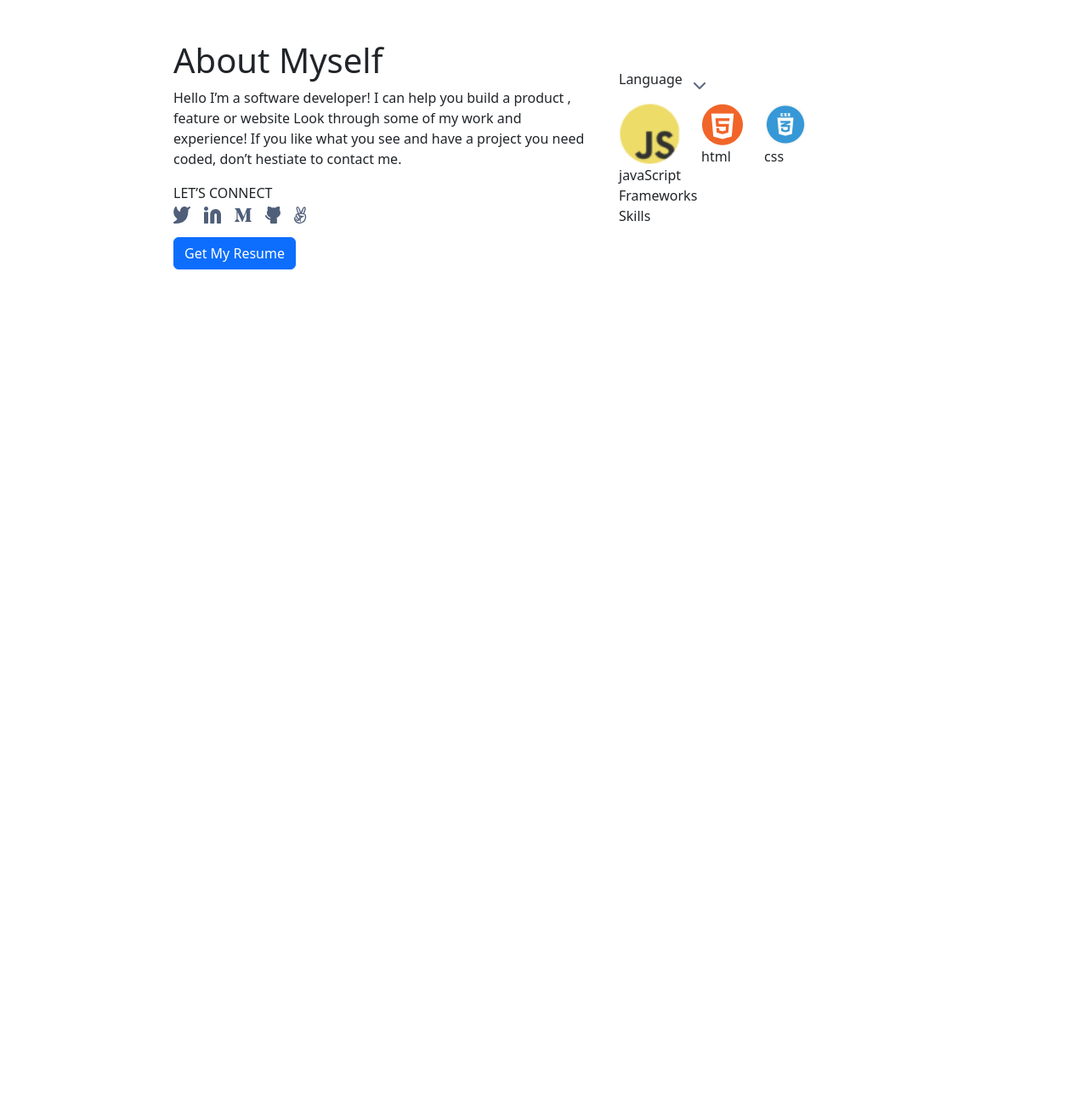
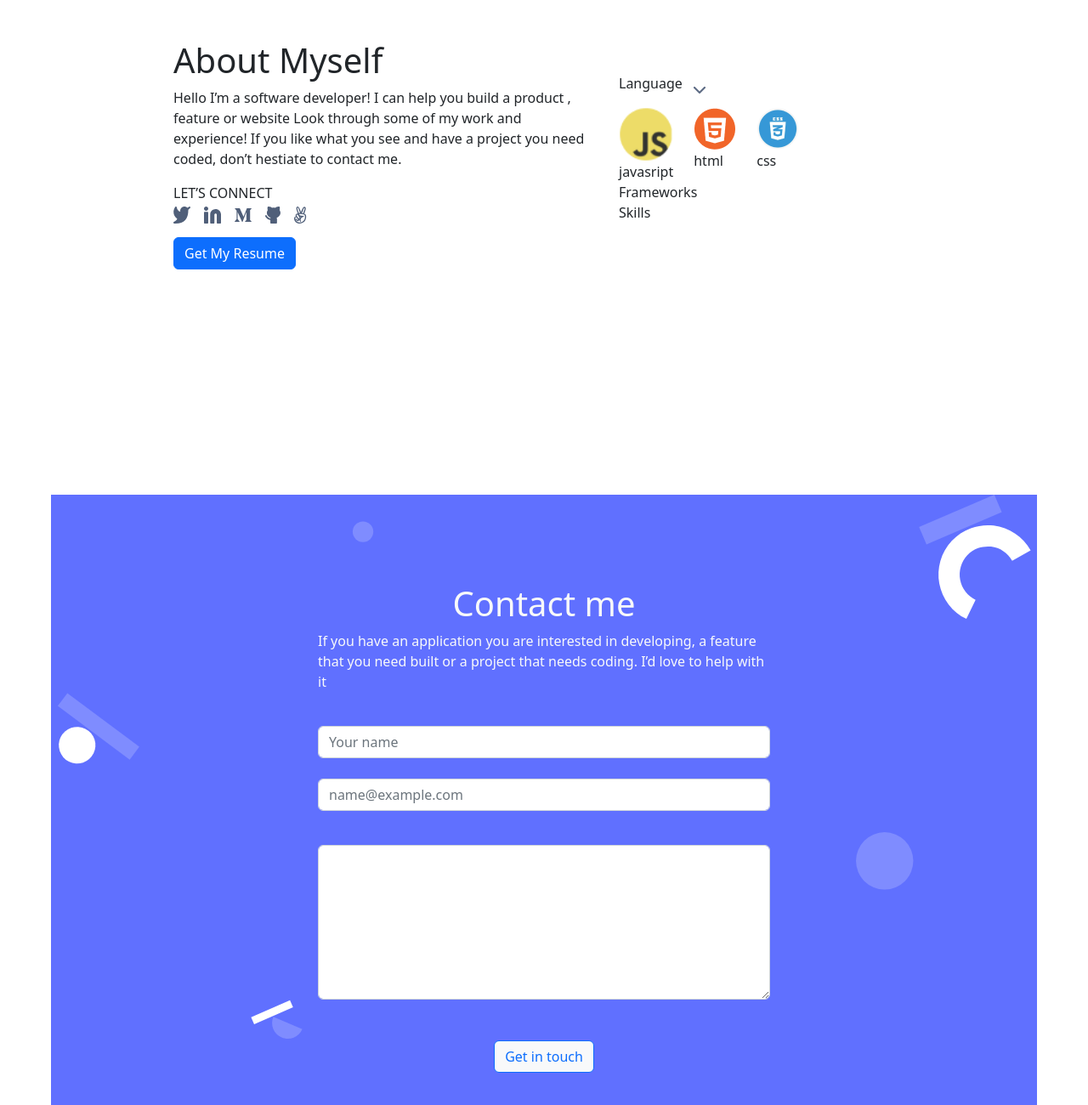
Before and after one commit to d4nQw3rty/Create-application-with-boostrap, a website: page index.html in a window 1280 px wide. Shown: the part 3540-4840 px from the top of the page at 85% size. Before the commit the page ends 4122 px from the top, so only its background shows below. Drawn offline with Linux system fonts and the light colour scheme.

Commit message:
Add contact me section

```diff
--- a/index.html
+++ b/index.html
@@ -160,8 +160,10 @@
                         </div>
 
                         <ul class="d-flex flex-row list-unstyled col-12 gap-4">
-                                <li class="d-flex flex-column"><img src="/img/js-Ellipse.png" alt="java script logo"> javaScript</li>
-                                <li class="d-flex flex-column m-0"><img src="/img/html-Ellipse.png" alt="html logo">html</li>
+                            <li class="d-flex flex-column"><img src="/img/js-Ellipse.png" alt="java script logo">
+                                javasript</li>
+                            <li class="d-flex flex-column m-0"><img src="/img/html-Ellipse.png" alt="html logo">html
+                            </li>
                             <li class="d-flex flex-column"><img src="/img/css-Ellipse.png" alt="css logo"> css</li>
 
                         </ul>
@@ -172,6 +174,28 @@
                 </ul>
             </div>
         </section>
+        <section class="form-section vh-100 mx-5 px-5 d-flex flex-column justify-content-center text-light">
+            <h1 class="align-self-center">
+                Contact me
+            </h1>
+            <p class="align-self-center w-50">
+                If you have an application you are interested in developing, a feature that you need built or a project
+                that needs coding. I’d love to help with it
+            </p>
+            <div class="mb-3 w-50 align-self-center">
+                <label for="exampleFormControlInput1" class="form-label"></label>
+                <input type="name" class="form-control" id="exampleFormControlInput1" placeholder="Your name">
+                <label for="exampleFormControlInput2" class="form-label"></label>
+                <input type="email" class="form-control" id="exampleFormControlInput2" placeholder="name@example.com">
+              </div>
+              <div class="mb-3 w-50 align-self-center">
+                <label for="exampleFormControlTextarea1" class="form-label"></label>
+                <textarea class="form-control " id="exampleFormControlTextarea1" rows="7"></textarea>
+                <div class="d-flex flex-column">
+                    <a href="#" class="btn btn-primary mt-5 align-self-center bg-light text-primary">Get in touch</a>
+                </div>
+              </div>
+        </section>
     </div>
 
     <script src="js/bootstrap.bundle.min.js"></script>
--- a/style.css
+++ b/style.css
@@ -3,3 +3,10 @@
     background-repeat: no-repeat;
     background-size: 100%;
 }
+
+.form-section {
+    background-image: url(./img/contact-form-background-shapes.svg);
+    background-color: #6070ff;
+    background-repeat: no-repeat;
+    background-size: 100%;
+}
```
Also changed, not shown: img/contact-form-background-shapes.svg (added). Lines whose indentation alone changed are shown as unchanged.
